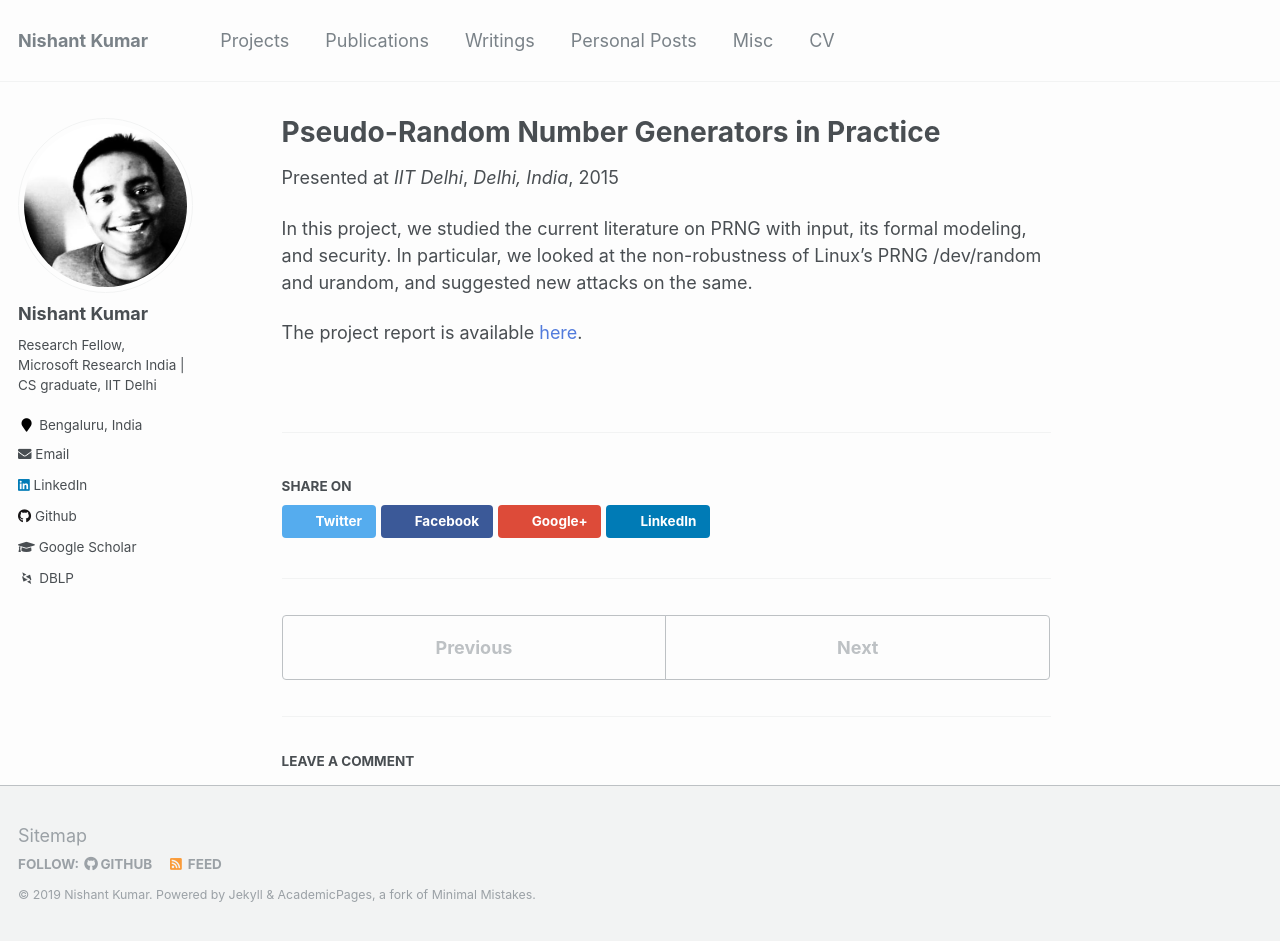
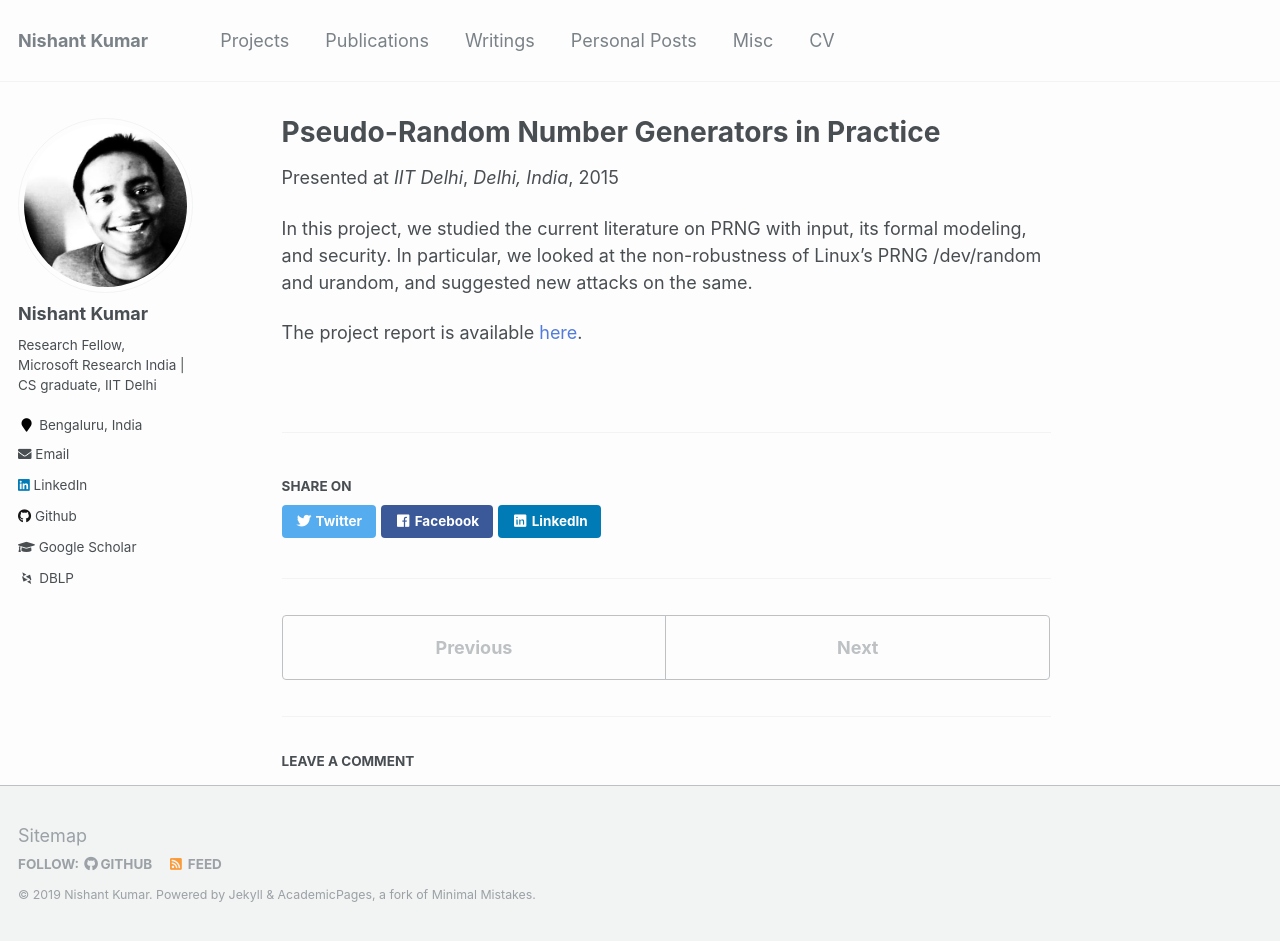
Before and after one commit to nishkum/nishkum.github.io, a Jekyll site: the page built from _projects/2015-05-14-project-prngWithInput.md, in a window 1280 px wide and 941 px high. Built offline with Jekyll 4.4.1, drawn with Linux system fonts in a browser that asks for light colours; some web fonts are replaced; comment, search, counter and statistics services are not loaded.

Commit message:
Updated social share icons.

```diff
--- a/_includes/social-share.html
+++ b/_includes/social-share.html
@@ -5,11 +5,9 @@
     <h4 class="page__share-title">{{ site.data.ui-text[site.locale].share_on_label | default: "Share on" }}</h4>
   {% endif %}
 
-  <a href="https://twitter.com/intent/tweet?text={{ base_path }}{{ page.url }}" class="btn btn--twitter" title="{{ site.data.ui-text[site.locale].share_on_label | default: 'Share on' }} Twitter"><i class="fa fa-fw fa-twitter" aria-hidden="true"></i><span> Twitter</span></a>
+  <a href="https://twitter.com/intent/tweet?text={{ base_path }}{{ page.url }}" class="btn btn--twitter" title="{{ site.data.ui-text[site.locale].share_on_label | default: 'Share on' }} Twitter"><i class="fab fa-fw fa-twitter" aria-hidden="true"></i><span> Twitter</span></a>
 
-  <a href="https://www.facebook.com/sharer/sharer.php?u={{ base_path }}{{ page.url }}" class="btn btn--facebook" title="{{ site.data.ui-text[site.locale].share_on_label | default: 'Share on' }} Facebook"><i class="fa fa-fw fa-facebook" aria-hidden="true"></i><span> Facebook</span></a>
+  <a href="https://www.facebook.com/sharer/sharer.php?u={{ base_path }}{{ page.url }}" class="btn btn--facebook" title="{{ site.data.ui-text[site.locale].share_on_label | default: 'Share on' }} Facebook"><i class="fab fa-fw fa-facebook" aria-hidden="true"></i><span> Facebook</span></a>
 
-  <a href="https://plus.google.com/share?url={{ base_path }}{{ page.url }}" class="btn btn--google-plus" title="{{ site.data.ui-text[site.locale].share_on_label | default: 'Share on' }} Google Plus"><i class="fa fa-fw fa-google-plus" aria-hidden="true"></i><span> Google+</span></a>
-
-  <a href="https://www.linkedin.com/shareArticle?mini=true&url={{ base_path }}{{ page.url }}" class="btn btn--linkedin" title="{{ site.data.ui-text[site.locale].share_on_label | default: 'Share on' }} LinkedIn"><i class="fa fa-fw fa-linkedin" aria-hidden="true"></i><span> LinkedIn</span></a>
+  <a href="https://www.linkedin.com/shareArticle?mini=true&url={{ base_path }}{{ page.url }}" class="btn btn--linkedin" title="{{ site.data.ui-text[site.locale].share_on_label | default: 'Share on' }} LinkedIn"><i class="fab fa-fw fa-linkedin" aria-hidden="true"></i><span> LinkedIn</span></a>
 </section>
--- a/_layouts/talk.html
+++ b/_layouts/talk.html
@@ -4,7 +4,7 @@
 
 {% include base_path %}
 
-{% if page.header.overlay_color or page.header.overlay_image or page.header.image %}
+{% if (page.header.overlay_color or page.header.overlay_image) or page.header.image %}
   {% include page__hero.html %}
 {% endif %}
 
--- a/_sass/_footer.scss
+++ b/_sass/_footer.scss
@@ -83,10 +83,4 @@
     padding-right: 10px;
     font-weight: bold;
   }
-
-  .social-icons {
-    a {
-      white-space: nowrap;
-    }
-  }
 }
```
